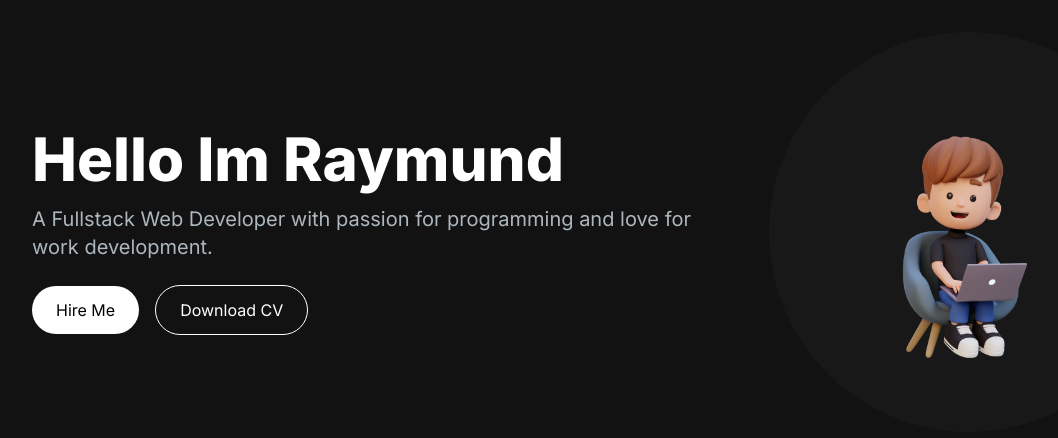
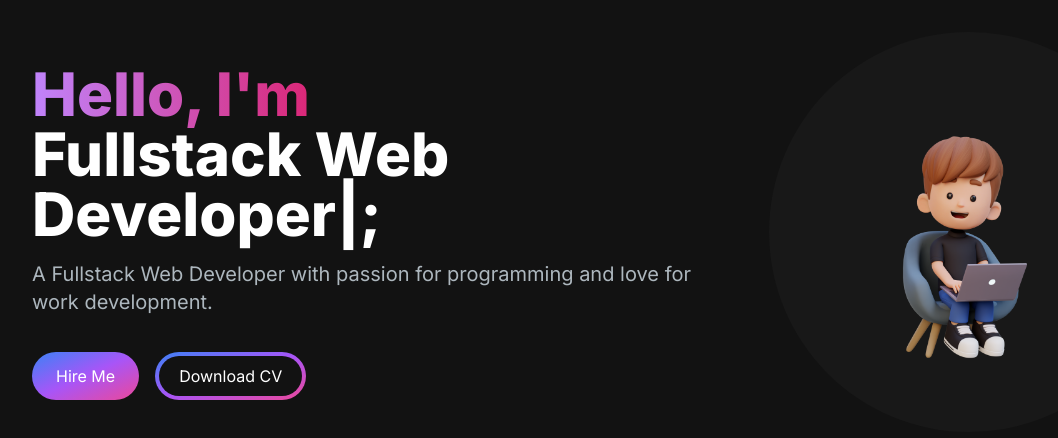
Before and after one commit to raymundpaulfontanilla/nextjs-portfolio, a Next.js app: page / in a window 1280 px wide. Shown: the top 438 px of the page, without its empty margins (16-1074 px from the left). Built offline with nearby package versions, Linux system fonts and the light colour scheme.

Commit message:
add gradient and typing effects

```diff
--- a/app/components/HeroSection.jsx
+++ b/app/components/HeroSection.jsx
@@ -1,23 +1,54 @@
+"use client";
 import React from "react";
 import Image from "next/image";
+import { TypeAnimation } from "react-type-animation";
 
 const HeroSection = () => {
   return (
-    <section className="grid grid-cols-1 lg:grid-cols-12 my-4">
-      <div className="col-span-7 place-self-center place-items-center grid lg:place-items-start">
-        <h1 className="text-white max-w-2xl mb-4 lg:text-6xl text-4xl font-extrabold">
-          Hello Im Raymund
+    <section className="grid grid-cols-1 sm:grid-cols-12 my-4">
+      <div className="col-span-7 place-self-center text-center sm:text-left place-items-center grid lg:place-items-start">
+        <h1 className="text-white max-w-2xl mb-4 sm:text-5xl lg:text-6xl text-4xl font-extrabold">
+          <span className="text-transparent bg-clip-text bg-gradient-to-r from-purple-400 to-pink-600">
+            Hello, I&apos;m{" "}
+          </span>
+          <br />
+          <TypeAnimation
+            sequence={[
+              "Raymund",
+              2000,
+              "Fullstack Web Developer",
+              2000,
+              "with technologies",
+              2000,
+              "NextJS in Frontend",
+              2000,
+              "Python Flask in Backend",
+              2000,
+              "MySQL in Database",
+              2000,
+              "and",
+              2000,
+              "Postman in API",
+              2000,
+            ]}
+            wrapper="span"
+            speed={50}
+            repeat={Infinity}
+          />
+          ;
         </h1>
-        <p className="text-[#ADB7BE] mb-6 textl-lg lg:text-xl">
+        <p className="text-[#ADB7BE] text-base sm:text-lg mb-6 lg:text-xl">
           A Fullstack Web Developer with passion for programming and love for
           work development.
         </p>
         <div>
-          <button className="bg-white hover:bg-slate-200 text-black px-6 py-3 rounded-full mr-4">
+          <button className="bg-gradient-to-br from-blue-500 via-purple-500 to-pink-500 hover:bg-slate-200 text-white px-6 py-3 w-full sm:w-fit rounded-full mr-4">
             Hire Me
           </button>
-          <button className="bg-transparent hover:bg-slate-800 text-white border border-white px-6 py-3 rounded-full">
-            Download CV
+          <button className="bg-transparent hover:bg-slate-800 text-white mt-3 px-1 py-1 w-full sm:w-fit rounded-full bg-gradient-to-br from-blue-500 via-purple-500 to-pink-500">
+            <span className="block bg-[#121212] hover:bg-slate-800 rounded-full px-5 py-2">
+              Download CV
+            </span>
           </button>
         </div>
       </div>
```
